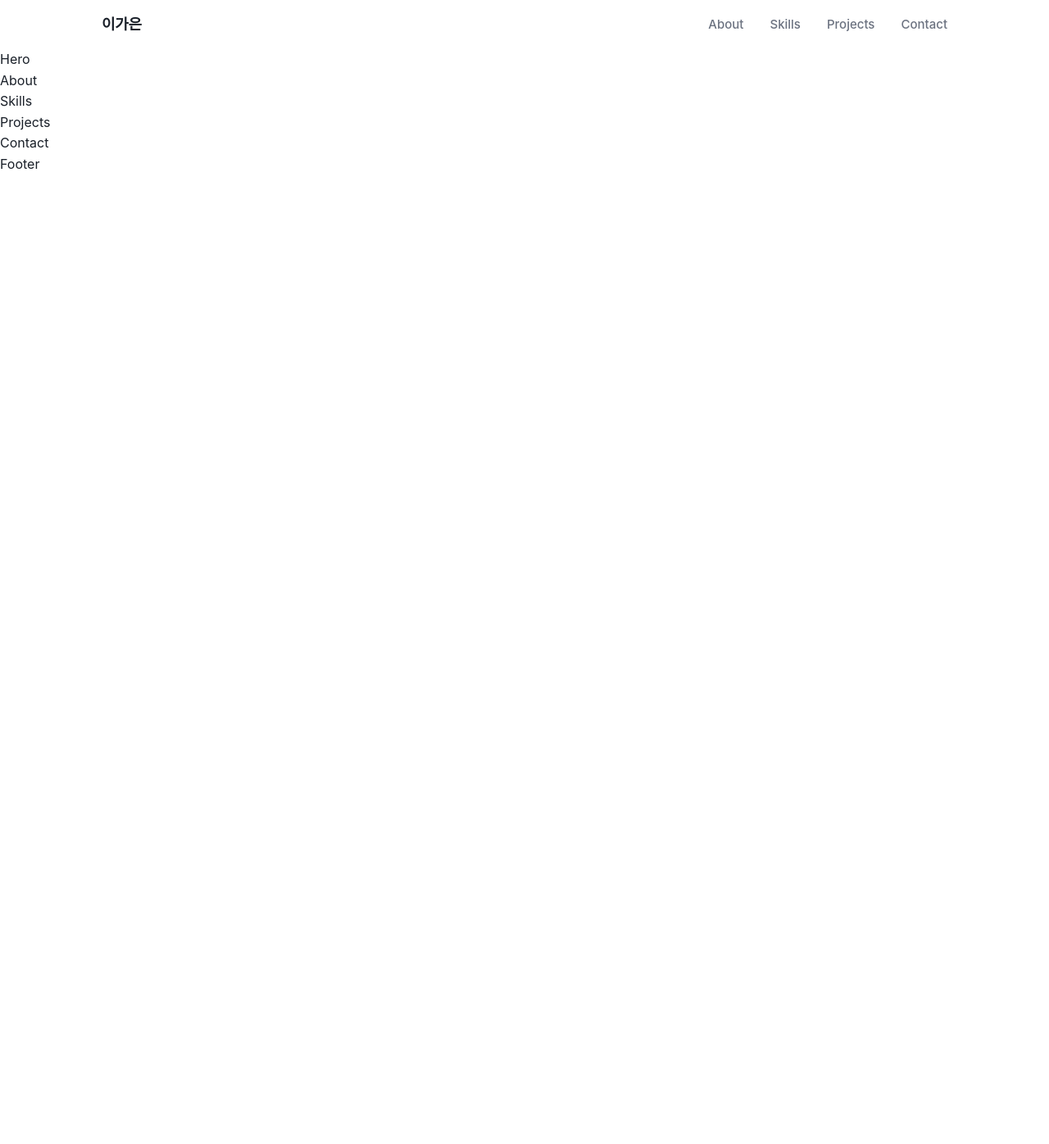
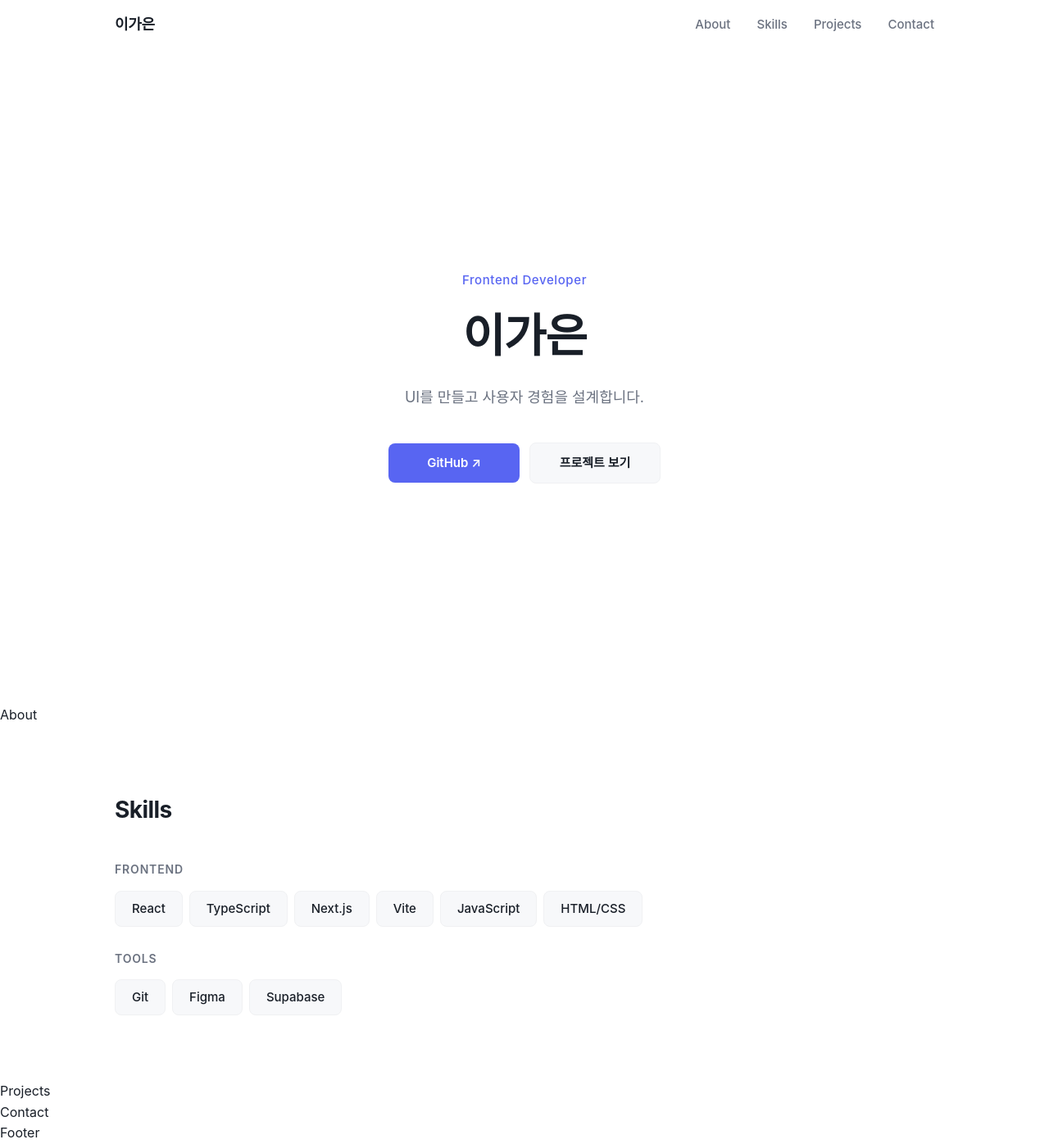
Before and after one commit to tooth-is-silver/fe-portfolio, a React (Vite) app: page / in a window 1280 px wide. Shown: the whole page at 82% size. Before the commit the page ends 800 px from the top, so only its background shows below. Built offline with nearby package versions, Linux system fonts and the light colour scheme; a web font is replaced by a local one.

Commit message:
style: 모바일 퍼스트 미디어 쿼리 적용 (min-width 기준, Header/Hero/Skills)

```diff
--- a/src/App.tsx
+++ b/src/App.tsx
@@ -1,4 +1,6 @@
 import Header from './components/Header';
+import Hero from './components/Hero';
+import Skills from './components/Skills';
 import './App.css';
 
 function App() {
@@ -7,9 +9,9 @@ function App() {
       <Header />
 
       <main>
-        <section id="hero">Hero</section>
+        <Hero />
         <section id="about">About</section>
-        <section id="skills">Skills</section>
+        <Skills />
         <section id="projects">Projects</section>
         <section id="contact">Contact</section>
       </main>
--- a/src/components/Header/Header.css
+++ b/src/components/Header/Header.css
@@ -17,10 +17,10 @@
   display: flex;
   align-items: center;
   justify-content: space-between;
-  max-width: 1080px;
+  width: 100%;
   height: 100%;
   margin: 0 auto;
-  padding: 0 24px;
+  padding: 0 20px;
 }
 
 .header__logo {
@@ -35,14 +35,38 @@
   color: var(--color-primary);
 }
 
+/* 모바일 기본: 네비게이션 숨김, 햄버거 표시 */
+.header__nav {
+  position: fixed;
+  top: 60px;
+  left: 0;
+  right: 0;
+  bottom: 0;
+  background-color: var(--color-bg);
+  transform: translateY(-100%);
+  opacity: 0;
+  visibility: hidden;
+  transition: transform 0.3s ease, opacity 0.3s ease, visibility 0.3s ease;
+}
+
+.header__nav--open {
+  transform: translateY(0);
+  opacity: 1;
+  visibility: visible;
+}
+
 .header__nav-list {
   display: flex;
-  gap: 32px;
+  flex-direction: column;
+  gap: 0;
+  padding: 16px 0;
   list-style: none;
 }
 
 .header__nav-link {
-  font-size: 15px;
+  display: block;
+  padding: 16px 24px;
+  font-size: 18px;
   font-weight: 500;
   color: var(--color-text-secondary);
   text-decoration: none;
@@ -50,11 +74,12 @@
 }
 
 .header__nav-link:hover {
+  background-color: var(--color-surface);
   color: var(--color-primary);
 }
 
 .header__hamburger {
-  display: none;
+  display: flex;
   flex-direction: column;
   justify-content: center;
   gap: 5px;
@@ -87,44 +112,47 @@
   transform: translateY(-7px) rotate(-45deg);
 }
 
-@media (max-width: 768px) {
-  .header__hamburger {
-    display: flex;
+/* 태블릿/데스크톱 768px+: 네비게이션 표시, 햄버거 숨김 */
+@media (min-width: 768px) {
+  .header__inner {
+    padding: 0 32px;
   }
 
   .header__nav {
-    position: fixed;
-    top: 60px;
-    left: 0;
-    right: 0;
-    bottom: 0;
-    background-color: var(--color-bg);
-    transform: translateY(-100%);
-    opacity: 0;
-    visibility: hidden;
-    transition: transform 0.3s ease, opacity 0.3s ease, visibility 0.3s ease;
-  }
-
-  .header__nav--open {
-    transform: translateY(0);
+    position: static;
+    transform: none;
     opacity: 1;
     visibility: visible;
+    background: none;
   }
 
   .header__nav-list {
-    flex-direction: column;
-    gap: 0;
-    padding: 16px 0;
+    flex-direction: row;
+    gap: 32px;
+    padding: 0;
   }
 
   .header__nav-link {
-    display: block;
-    padding: 16px 24px;
-    font-size: 18px;
+    display: inline;
+    padding: 0;
+    font-size: 15px;
   }
 
   .header__nav-link:hover {
-    background-color: var(--color-surface);
+    background: none;
+    color: var(--color-primary);
+  }
+
+  .header__hamburger {
+    display: none;
+  }
+}
+
+/* 데스크톱 1200px+ */
+@media (min-width: 1200px) {
+  .header__inner {
+    max-width: 1080px;
+    padding: 0 40px;
   }
 }
 
--- /dev/null
+++ b/src/components/Hero/Hero.css
@@ -0,0 +1,128 @@
+.hero {
+  display: flex;
+  align-items: center;
+  justify-content: center;
+  min-height: 100dvh;
+  background-color: var(--color-bg);
+}
+
+.hero__inner {
+  width: 100%;
+  margin: 0 auto;
+  padding: 0 20px;
+  text-align: center;
+}
+
+.hero__subtitle {
+  font-size: 14px;
+  font-weight: 500;
+  color: var(--color-primary);
+  letter-spacing: 0.04em;
+  margin-bottom: 12px;
+}
+
+.hero__title {
+  font-size: 36px;
+  font-weight: 700;
+  color: var(--color-text);
+  letter-spacing: -0.02em;
+  margin-bottom: 16px;
+}
+
+.hero__description {
+  font-size: 16px;
+  color: var(--color-text-secondary);
+  line-height: 1.6;
+  margin-bottom: 36px;
+}
+
+.hero__cta {
+  display: flex;
+  flex-direction: column;
+  align-items: center;
+  gap: 12px;
+}
+
+.hero__btn {
+  display: inline-flex;
+  align-items: center;
+  justify-content: center;
+  width: 100%;
+  max-width: 280px;
+  min-height: 44px;
+  padding: 12px 28px;
+  font-size: 15px;
+  font-weight: 600;
+  border-radius: 8px;
+  text-decoration: none;
+  transition: background-color 0.2s ease, color 0.2s ease, box-shadow 0.2s ease;
+}
+
+.hero__btn--primary {
+  background-color: var(--color-primary);
+  color: #ffffff;
+}
+
+.hero__btn--primary:hover {
+  background-color: #4752c4;
+  box-shadow: 0 2px 8px rgba(88, 101, 242, 0.3);
+}
+
+.hero__btn--secondary {
+  background-color: var(--color-surface);
+  color: var(--color-text);
+  border: 1px solid var(--color-border);
+}
+
+.hero__btn--secondary:hover {
+  border-color: var(--color-primary);
+  color: var(--color-primary);
+}
+
+/* 태블릿 768px+ */
+@media (min-width: 768px) {
+  .hero__inner {
+    padding: 0 32px;
+  }
+
+  .hero__subtitle {
+    font-size: 15px;
+  }
+
+  .hero__title {
+    font-size: 48px;
+  }
+
+  .hero__description {
+    font-size: 18px;
+    margin-bottom: 40px;
+  }
+
+  .hero__cta {
+    flex-direction: row;
+    justify-content: center;
+  }
+
+  .hero__btn {
+    width: auto;
+    min-width: 160px;
+  }
+}
+
+/* 데스크톱 1200px+ */
+@media (min-width: 1200px) {
+  .hero__inner {
+    max-width: 1080px;
+    padding: 0 40px;
+  }
+
+  .hero__title {
+    font-size: 56px;
+  }
+}
+
+@media (prefers-reduced-motion: reduce) {
+  .hero__btn {
+    transition: none;
+  }
+}
--- /dev/null
+++ b/src/components/Hero/index.tsx
@@ -0,0 +1,30 @@
+import './Hero.css';
+
+function Hero() {
+  return (
+    <section id="hero" className="hero">
+      <div className="hero__inner">
+        <p className="hero__subtitle">Frontend Developer</p>
+        <h1 className="hero__title">이가은</h1>
+        <p className="hero__description">
+          UI를 만들고 사용자 경험을 설계합니다.
+        </p>
+        <div className="hero__cta">
+          <a
+            href="https://github.com/tooth-is-silver"
+            className="hero__btn hero__btn--primary"
+            target="_blank"
+            rel="noopener noreferrer"
+          >
+            GitHub ↗
+          </a>
+          <a href="#projects" className="hero__btn hero__btn--secondary">
+            프로젝트 보기
+          </a>
+        </div>
+      </div>
+    </section>
+  );
+}
+
+export default Hero;
--- /dev/null
+++ b/src/components/Skills/Skills.css
@@ -0,0 +1,93 @@
+.skills {
+  padding: 60px 0;
+}
+
+.skills__inner {
+  width: 100%;
+  margin: 0 auto;
+  padding: 0 20px;
+}
+
+.skills__heading {
+  font-size: 24px;
+  font-weight: 700;
+  color: var(--color-text);
+  letter-spacing: -0.02em;
+  margin-bottom: 32px;
+}
+
+.skills__categories {
+  display: flex;
+  flex-direction: column;
+  gap: 28px;
+}
+
+.skills__category {
+  font-size: 14px;
+  font-weight: 600;
+  color: var(--color-text-secondary);
+  margin-bottom: 14px;
+  text-transform: uppercase;
+  letter-spacing: 0.06em;
+}
+
+.skills__list {
+  display: flex;
+  flex-wrap: wrap;
+  gap: 8px;
+  list-style: none;
+}
+
+.skills__tag {
+  display: inline-flex;
+  align-items: center;
+  min-height: 44px;
+  padding: 8px 16px;
+  font-size: 14px;
+  font-weight: 500;
+  color: var(--color-text);
+  background-color: var(--color-surface);
+  border: 1px solid var(--color-border);
+  border-radius: 8px;
+  transition: border-color 0.2s ease, color 0.2s ease;
+}
+
+.skills__tag:hover {
+  border-color: var(--color-primary);
+  color: var(--color-primary);
+}
+
+/* 태블릿 768px+ */
+@media (min-width: 768px) {
+  .skills {
+    padding: 80px 0;
+  }
+
+  .skills__inner {
+    padding: 0 32px;
+  }
+
+  .skills__heading {
+    font-size: 28px;
+    margin-bottom: 40px;
+  }
+
+  .skills__tag {
+    font-size: 15px;
+    padding: 8px 20px;
+  }
+}
+
+/* 데스크톱 1200px+ */
+@media (min-width: 1200px) {
+  .skills__inner {
+    max-width: 1080px;
+    padding: 0 40px;
+  }
+}
+
+@media (prefers-reduced-motion: reduce) {
+  .skills__tag {
+    transition: none;
+  }
+}
--- /dev/null
+++ b/src/components/Skills/index.tsx
@@ -0,0 +1,28 @@
+import { skillCategories } from '../../data/skills';
+import './Skills.css';
+
+function Skills() {
+  return (
+    <section id="skills" className="skills">
+      <div className="skills__inner">
+        <h2 className="skills__heading">Skills</h2>
+        <div className="skills__categories">
+          {skillCategories.map(({ category, skills }) => (
+            <div key={category} className="skills__group">
+              <h3 className="skills__category">{category}</h3>
+              <ul className="skills__list">
+                {skills.map(({ name }) => (
+                  <li key={name} className="skills__tag">
+                    {name}
+                  </li>
+                ))}
+              </ul>
+            </div>
+          ))}
+        </div>
+      </div>
+    </section>
+  );
+}
+
+export default Skills;
```
